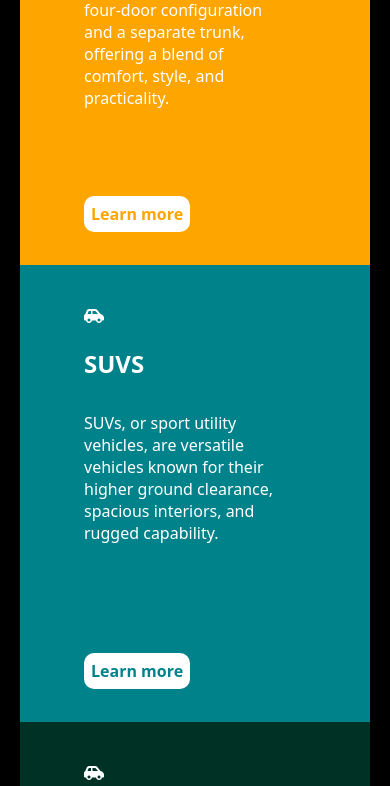
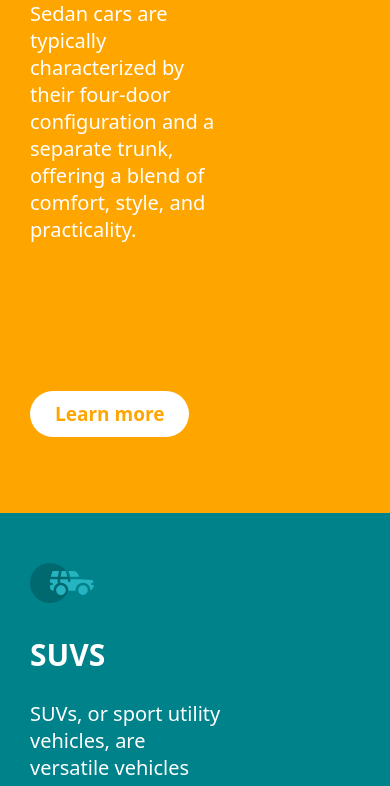
Before and after one commit to 0LHL0/Car-Page, a plain HTML site: page index.html in a window 390 px wide. Shown: the part 214-1000 px from the top of the page. Drawn offline with Linux system fonts and the light colour scheme.

Commit message:
Its done

```diff
--- a/index.html
+++ b/index.html
@@ -5,23 +5,22 @@
     <meta name="viewport" content="width=device-width, initial-scale=1.0">
     <title>Types of cars</title>
     <link rel="stylesheet" href="styles.css">
-    <link rel="stylesheet" href="https://cdnjs.cloudflare.com/ajax/libs/font-awesome/6.6.0/css/all.min.css">
 </head>
 <body>
         <section class="container sedan">
-            <i class="fa-solid fa-car-side"></i>
+            <img src="images/icon-sedans.svg" alt="Sedan">
             <h1>SEDANS</h1>
             <p>Sedan cars are typically characterized by their four-door configuration and a separate trunk, offering a blend of comfort, style, and practicality.</p>
             <a class="buttonsedan button" href="https://es.wikipedia.org/wiki/Sed%C3%A1n" target="_blank">Learn more</a>
         </section>
         <section class="container suvs">
-            <i class="fa-solid fa-car-side"></i>
+            <img src="images/icon-suvs.svg" alt="SUV's">
             <h1>SUVS</h1>
             <p>SUVs, or sport utility vehicles, are versatile vehicles known for their higher ground clearance, spacious interiors, and rugged capability.</p>
             <a class="buttonsuv button"   href="https://es.wikipedia.org/wiki/Veh%C3%ADculo_utilitario_deportivo" target="_blank">Learn more</a>
         </section>
         <section class="container luxury">
-            <i class="fa-solid fa-car-side"></i>
+            <img src="images/icon-luxury.svg" alt="LUXURY">
             <h1>LUXURY</h1>
             <p>Luxury cars are high-end vehicles designed for superior comfort, performance, and style.</p>
             <a class="buttonluxury button" href="https://en.wikipedia.org/wiki/Luxury_car#:~:text=A%20luxury%20car%20is%20a,buyers%20expect%20better%20build%20quality." target="_blank">Learn more</a>
--- a/styles.css
+++ b/styles.css
@@ -7,50 +7,58 @@ body {
     color: white;
     font-family:system-ui, -apple-system, BlinkMacSystemFont, 'Segoe UI', Roboto, Oxygen, Ubuntu, Cantarell, 'Open Sans', 'Helvetica Neue', sans-serif;
     padding: 0 40% ;
+    font-size: 20px;
+}
+
+/* Container's section */
+.container {
+    height: auto;
+    padding: 2.5em 3em 2.5em 1.5em;
 
 }
-.container {
-    height: auto;
-    padding: 2.5em 4em 2.5em 4em;
-}
 
-/* i {
+i {
     font-size: 35px;
     opacity: 50%;
-} */
+}
 
 .container p{
     height: 200px;
     width: 200px;
-    margin: 2em 0 3em;
+    margin: 1em 0 10em 0;
+
 }
 
 .sedan {
     background-color: orange;
+
 
 }
 
 .suvs {
     background-color: rgb(0, 130, 139);
 
+
 }
 
 .luxury {
     background-color: rgb(0, 49, 37);
 
+
+/* Button Section */
 }
 .button {
     background: white;
     text-align: center;
-    padding: 7px;
-    border-radius: 10px;
+    padding: 10px 25px;
+    border-radius: 25px;
     text-decoration: none;
+    font-size: 19px;
     font-weight: bold;
 }
 
 .buttonsedan {
     color:orange;
-
 
 }
 .buttonsuv {
@@ -62,17 +70,42 @@ body {
 .buttonluxury {
 
     color:rgb(0, 49, 37);
+}
+
+/* Hover Section */
+
+.buttonsedan:hover {
+    color:white;
+    background-color: rgb(0, 130, 139);
+    transition: 300ms ease-in-out;
 
 }
 
-@media only screen and (max-width: 950px){
+.buttonsuv:hover {
+    color:white;
+    background-color: rgb(0, 49, 37);
+    transition: 300ms ease-in-out;
+
+}
+
+.buttonluxury:hover {
+    color:white;
+    background-color: orange;
+    transition: 300ms ease-in-out;
+
+}
+/* Media Queries */
+@media only screen and (max-width: 900px) {
     body{
         display: unset;
+
     }
 
-    .container {
-    margin-left: 20px;
-    margin-right: 20px;
+    .container{
+        margin:auto;
+        width: 300px;
+        height: 600px;
+
 
     }
 
```
Also changed, not shown: images/icon-luxury.svg (added), images/icon-sedans.svg (added), images/icon-suvs.svg (added).
